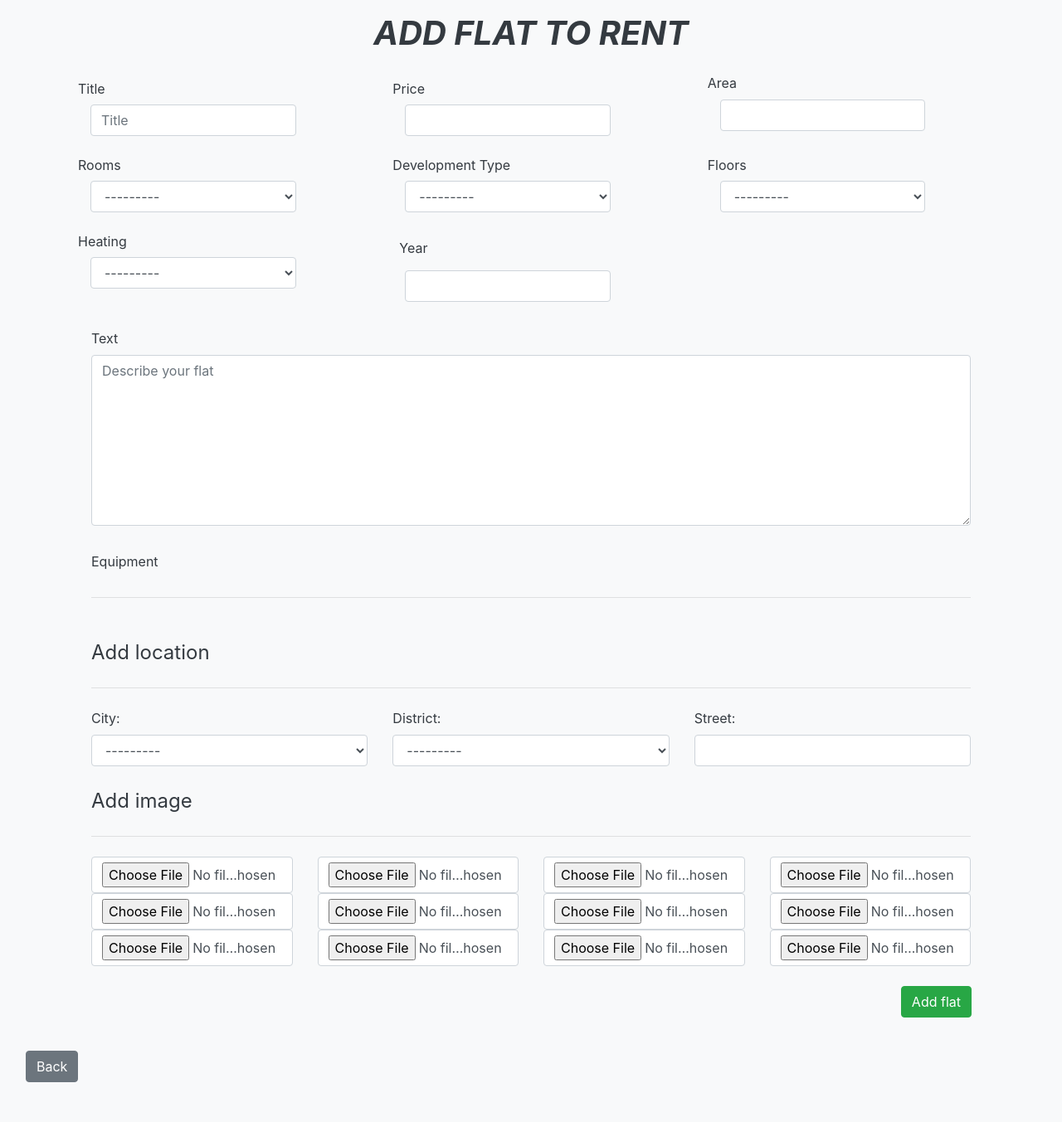
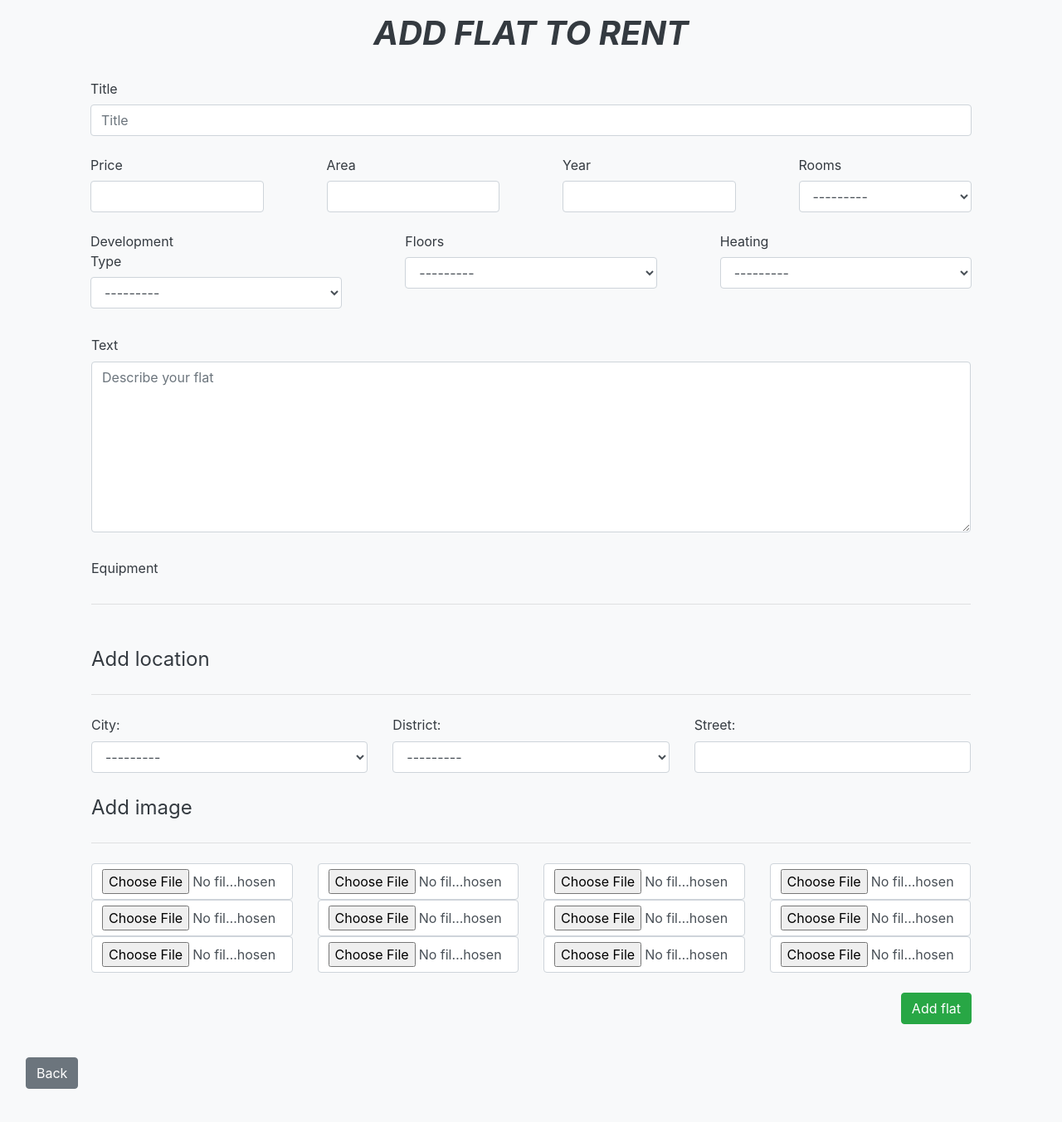
Before and after one commit to Spikey21/Flat-Rental, a Django app: page /create/ in a window 1280 px wide. Shown: the part 56-1409 px from the top of the page at 83% size. Before the commit the page ends 1361 px from the top, so only its background shows below. Run offline with Django 4.2, Linux system fonts and the light colour scheme; the visitor is signed in with stand-in values (Sample User, id 1); data that the repository does not hold is empty; some libraries are stand-ins or nearby versions.

Commit message:
last touch of template for flat views

```diff
--- a/rent_flat/flat/templates/create.html
+++ b/rent_flat/flat/templates/create.html
@@ -12,34 +12,42 @@
         </h1>
         <form action="{% url 'create' %}" method="post">
             <div class="row">
-                <div class="col-sm-4">
+                <div class="col-sm-12">
                     <div class="form-group m-2">
-                        <label for="inputTitle" class="col-form-label">Title</label>
-                        <div class="col-sm-10">
+                        <label for="inputTitle" class="col-sm-6 col-form-label">Title</label>
+                        <div class="col-sm-12">
                             <input type="text" class="form-control" id="inputTitle" placeholder="Title" name="title" required>
                         </div>
                     </div>
                 </div>
-                <div class="col-sm-4">
+                <div class="col-sm-3">
                     <div class="form-group m-2">
-                    <label for="inputPrice" class="col-form-label">Price</label>
-                    <div class="col-sm-10">
+                        <label for="inputPrice" class="col-sm-6 col-form-label">Price</label>
+                        <div class="col-sm-12">
                             <input type="number" class="form-control" id="inputPrice" name="price" required>
                         </div>
                     </div>
                 </div>
-                <div class="col-sm-4">
+                <div class="col-sm-3">
                     <div class="form-group m-2">
-                    <label for="inputArea" class="ol-form-label">Area</label>
-                    <div class="col-sm-10">
+                        <label for="inputArea" class="col-sm-6 col-form-label">Area</label>
+                        <div class="col-sm-12">
                             <input type="number" step="0.01"  class="form-control" id="inputArea" name="area" required>
                         </div>
                     </div>
                 </div>
-                <div class="col-sm-4">
+                <div class="col-sm-3">
                     <div class="form-group m-2">
-                    <label for="inputRoom" class="col-form-label">Rooms</label>
-                    <div class="col-sm-10">
+                        <label for="inputYear" class="col-sm-6 col-form-label">Year</label>
+                        <div class="col-sm-12">
+                            <input type="number" class="form-control" id="inputYear" name="year" required>
+                        </div>
+                    </div>
+                </div>
+                <div class="col-sm-3">
+                    <div class="form-group m-2">
+                        <label for="inputRoom" class="col-sm-6 col-form-label">Rooms</label>
+                        <div class="col-sm-12">
                             <select id="inputRoom" class="form-control" name="rooms" required>
                                 {% for value,text in form.rooms.field.choices  %}
                                     <option value="{{ value }}">{{ text }}</option>
@@ -50,8 +58,8 @@
                 </div>
                 <div class="col-sm-4">
                 <div class="form-group m-2">
-                    <label for="inputDevelopment_type" class="col-form-label">Development Type</label>
-                    <div class="col-sm-10">
+                    <label for="inputDevelopment_type" class="col-sm-6 col-form-label">Development Type</label>
+                    <div class="col-sm-12">
                         <select id="inputDevelopment_type" class="form-control" name="development_type" required>
                             {% for value,text in form.development_type.field.choices  %}
                                 <option value="{{ value }}">{{ text }}</option>
@@ -62,8 +70,8 @@
                 </div>
                 <div class="col-sm-4">
                 <div class="form-group m-2">
-                    <label for="inputFloor" class="col-form-label">Floors</label>
-                    <div class="col-sm-10">
+                    <label for="inputFloor" class="col-sm-6 col-form-label">Floors</label>
+                    <div class="col-sm-12">
                         <select id="inputFloor" class="form-control" name="floor" required>
                             {% for value,text in form.floor.field.choices  %}
                             <option value="{{ value }}">{{ text }}</option>
@@ -74,21 +82,13 @@
                 </div>
                 <div class="col-sm-4">
                 <div class="form-group m-2">
-                    <label for="inputHeating" class="col-form-label">Heating</label>
-                    <div class="col-sm-10">
+                    <label for="inputHeating" class="col-sm-6 col-form-label">Heating</label>
+                    <div class="col-sm-12">
                         <select id="inputHeating" class="form-control" name="heating" required>
                             {% for value,text in form.heating.field.choices  %}
                             <option value="{{ value }}">{{ text }}</option>
                             {% endfor %}
                         </select>
-                    </div>
-                </div>
-                </div>
-                <div class="col-sm-4">
-                <div class="form-group m-2">
-                    <label for="inputYear" class="col-form-label m-2">Year</label>
-                    <div class="col-sm-10">
-                        <input type="number" class="form-control" id="inputYear" name="year" required>
                     </div>
                 </div>
                 </div>
```
Also changed, not shown: rent_flat/flat/templates/flat.html (+8 -11 lines). Lines whose indentation alone changed are shown as unchanged.
